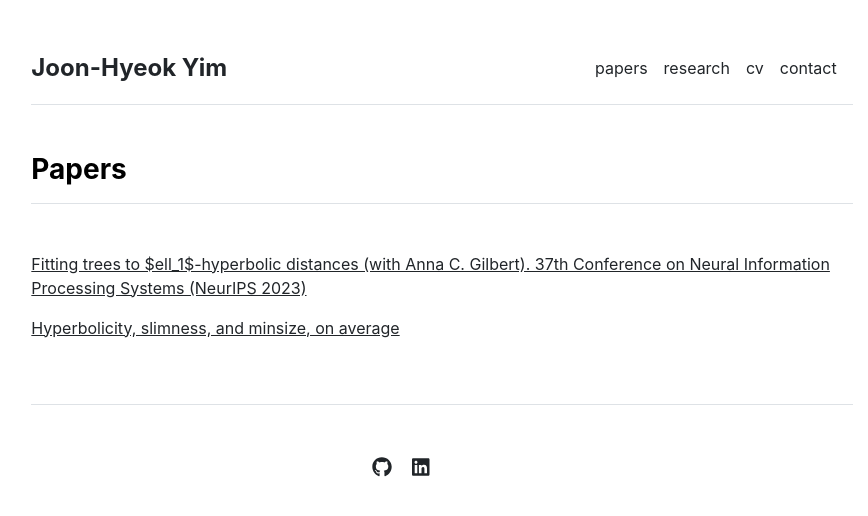
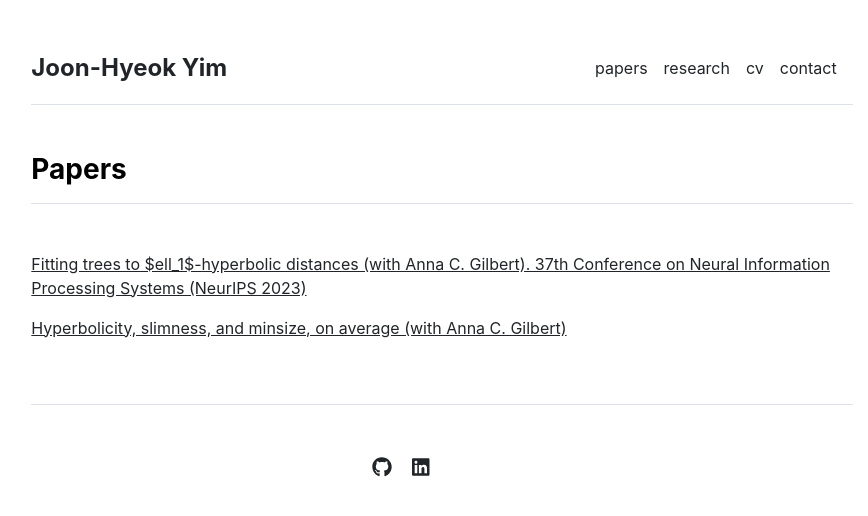
Before and after one commit to joonhyeokyim/joonhyeokyim.github.io, a Jekyll site: the page built from papers.md, in a window 1280 px wide. Shown: the top 516 px of the page, without its empty margins (198-1066 px from the left). Built offline with Jekyll 4.4.1, drawn with Linux system fonts in a browser that asks for light colours.

Commit message:
edit bugs

```diff
--- a/_data/papers.yml
+++ b/_data/papers.yml
@@ -1,7 +1,7 @@
 featured:
 - {name: 'Fitting trees to $ell_1$-hyperbolic distances (with Anna C. Gilbert). 37th Conference on Neural Information Processing Systems (NeurIPS 2023)', url: 'https://arxiv.org/pdf/2409.01010'}
-- {name: 'Hyperbolicity, slimness, and minsize, on average', url: ''}
+- {name: 'Hyperbolicity, slimness, and minsize, on average (with Anna C. Gilbert)', url: ''}
 
 index:
 - {name: 'Fitting trees to $ell_1$-hyperbolic distances (with Anna C. Gilbert). 37th Conference on Neural Information Processing Systems (NeurIPS 2023)', url: 'https://arxiv.org/pdf/2409.01010'}
-- {name: 'Hyperbolicity, slimness, and minsize, on average', url: ''}
+- {name: 'Hyperbolicity, slimness, and minsize, on average (with Anna C. Gilbert)', url: ''}
--- a/_data/settings.yml
+++ b/_data/settings.yml
@@ -16,4 +16,4 @@ social:
 - {icon: 'linkedin', link: 'https://www.linkedin.com/in/joon-hyeok-yim-391307127/'}
 
 contacts:
-- {name: 'Joon-Hyeok Yim', title: 'PhD Student', department: 'Mathematics', institution: 'Yale University', institution_address: '219 Prospect Street, New Haven, CT, United States', phone: '(475) 261-8724', email: 'joon-hyeok.yim@yale.edu'}
+- {name: 'Joon-Hyeok Yim', title: 'PhD Student', department: 'Mathematics', institution: 'Yale University', institution_address: '219 Prospect Street, New Haven, CT, United States', email: 'joon-hyeok.yim@yale.edu', office: 'LOM 220A, KT 803'}
--- a/_includes/contact.html
+++ b/_includes/contact.html
@@ -7,7 +7,7 @@
         <h4>{{ contact.name }}</h4>
         <p>{{ contact.title }} | {{ contact.department }}</p>
         <p>{{ contact.institution }} | {{ contact.institution_address }}</p>
-        <p>Phone: {{ contact.phone }}</p>
+        <!-- <p>Phone: {{ contact.phone }}</p> -->
         <p>Email: {{ contact.email }}</p>
         <!-- <p>Office: {{ contact.office }}</p> -->
       </div>
--- a/_layouts/papers.html
+++ b/_layouts/papers.html
@@ -4,4 +4,4 @@ layout: default
 
 {{ content }}
 
-{% include publications.html %}
+{% include papers.html %}
```
Also changed, not shown: index.md (+1 -1 lines).
